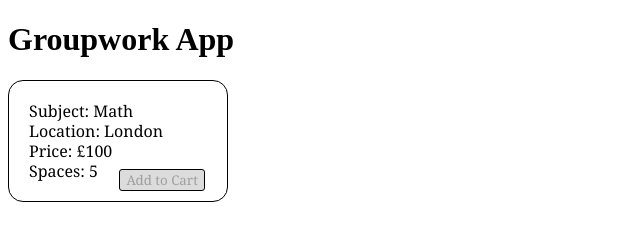
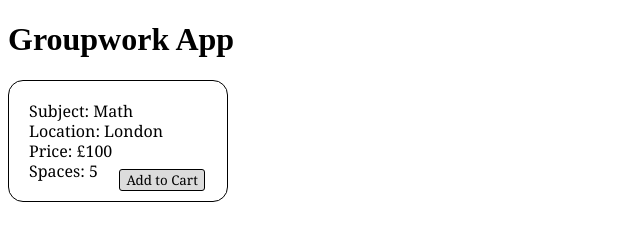
Before and after one commit to ElvinKej/CST3145-CW1-Groupwork, a plain HTML site: page Index.html in a window 1280 px wide. Shown: the full height of the page, 0-640 px from the left. Drawn offline with nearby package versions, Linux system fonts and the light colour scheme.

Commit message:
Computed property and button function added

```diff
--- a/Index.html
+++ b/Index.html
@@ -62,6 +62,14 @@
                 this.changeValue ();
             }
         },
+        computed: {
+            canAddToCart() {
+                return this.product.availableInventory > this.totalItemsInTheCart;
+            },
+            totalItemsInTheCart: function() {
+                return this.cart.length || "";
+            }
+        }
     })
     </script>
 </body>
```
